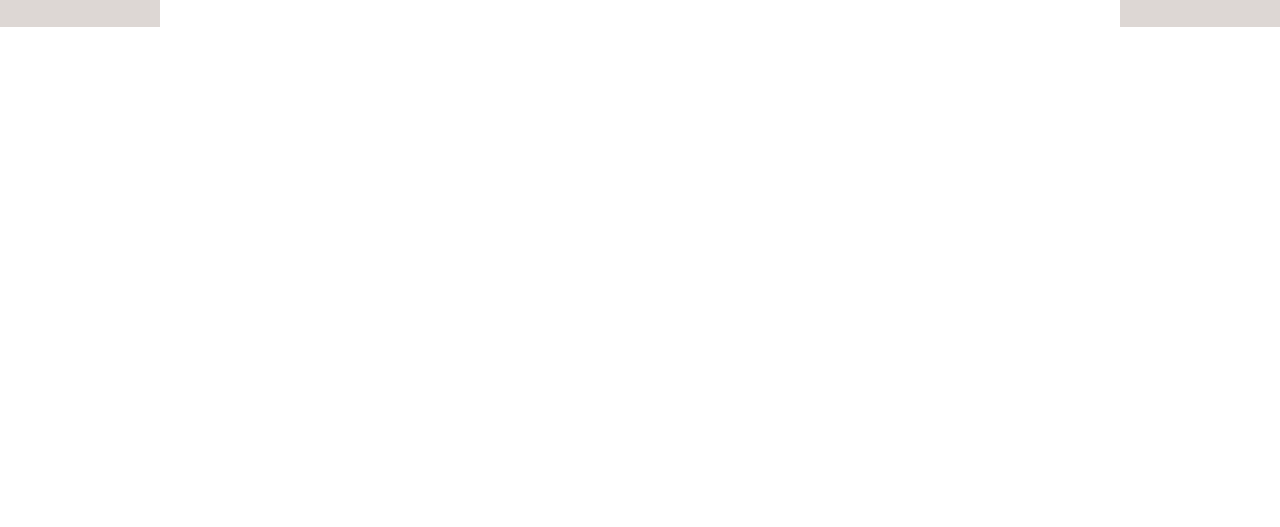
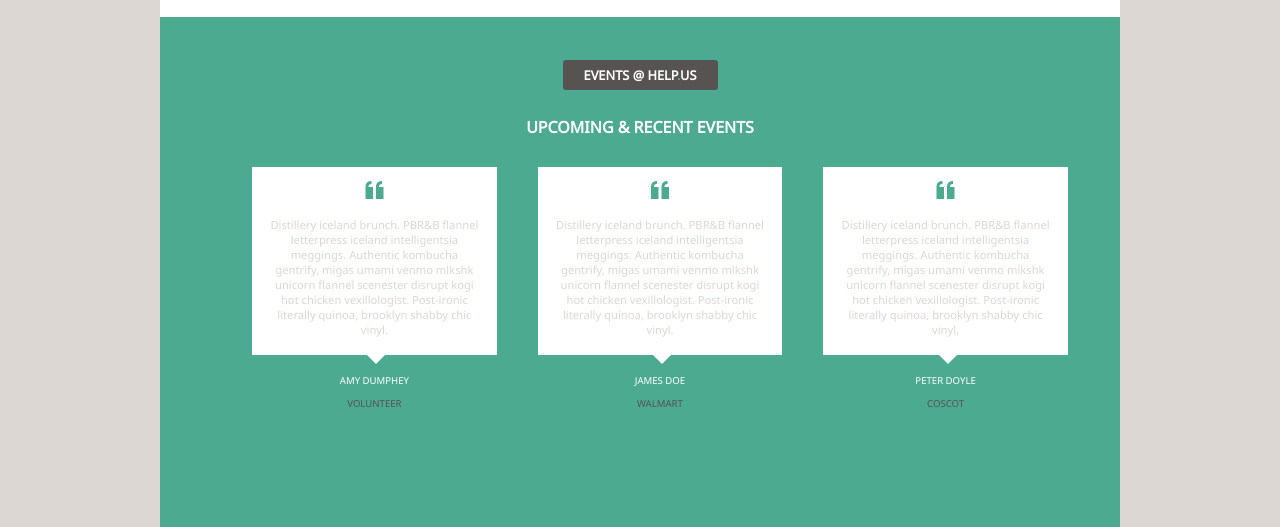
Before and after one commit to Laura-deVere/charitypage, a PHP site: page / in a window 1280 px wide. Shown: the part 2717-3244 px from the top of the page. Before the commit the page ends 2744 px from the top, so only its background shows below. Run offline with PHP 8.4, Linux system fonts and the light colour scheme; some libraries are stand-ins or nearby versions; some web fonts are replaced.

Commit message:
completed basic styling for review section

```diff
--- a/css/main/main.css
+++ b/css/main/main.css
@@ -259,7 +259,7 @@ nav {
 .prj-section {
   background: linear-gradient(rgba(87, 83, 82, 0.9), rgba(87, 83, 82, 0.9)), url("../images/nepal.png");
   background-size: cover;
-  height: 75vh;
+  height: 80vh;
   width: 100%;
   margin: 0;
   padding: 0;
@@ -295,7 +295,9 @@ nav {
   width: 75%;
   background-color: #fff;
   margin: 0 auto;
-  padding: 30px 0 30px 0; }
+  padding: 30px 0 0 0; }
+  .event-section span {
+    color: #4CAA90; }
 
 .event-container {
   width: 80%;
@@ -304,7 +306,7 @@ nav {
   flex-direction: column; }
 
 .event-container > h2 {
-  font-size: 1.4em;
+  font-size: 1em;
   text-align: center; }
 
 .event-container > h3 {
@@ -395,4 +397,66 @@ nav {
   .sm-event-info p {
     width: 100%; }
 
+.testimonials {
+  background-color: #4CAA90;
+  display: flex;
+  flex-direction: column;
+  align-items: center;
+  padding: 30px 0;
+  height: 450px; }
+  .testimonials h3 {
+    background-color: #575352;
+    font-size: 0.8em;
+    width: 143px;
+    text-align: center;
+    padding: 6px;
+    border-radius: 3px;
+    color: #fff; }
+  .testimonials h2 {
+    color: #fff;
+    text-align: center;
+    font-size: 1em; }
+  .testimonials ul {
+    width: 85%;
+    list-style: none;
+    display: flex;
+    justify-content: space-between; }
+    .testimonials ul li {
+      width: 30%;
+      height: 200px; }
+
+.review {
+  background-color: #fff;
+  font-size: 0.7em;
+  text-align: center;
+  padding: 6px; }
+  .review i {
+    color: #4CAA90;
+    font-size: 24px; }
+  .review p {
+    color: #ddd7d4;
+    padding-left: 10px;
+    padding-right: 10px; }
+
+.review:after {
+  content: '';
+  position: absolute;
+  margin-left: -13px;
+  width: 0;
+  height: 0;
+  border-top: solid 15px #fff;
+  border-left: solid 15px transparent;
+  border-right: solid 15px transparent; }
+
+.rvr-details {
+  font-size: 0.6em;
+  text-align: center;
+  padding: 10px; }
+
+.rvr-name {
+  color: #fff; }
+
+.rvr-company {
+  color: #575352; }
+
 /*# sourceMappingURL=main.css.map */
--- a/css/main/main.scss
+++ b/css/main/main.scss
@@ -322,7 +322,7 @@ nav {
 	background: linear-gradient(rgba(87,83,82, 0.9),
       rgba(87,83,82, 0.9)), url('../images/nepal.png');
 	background-size: cover;
-	height: 75vh;
+	height: 80vh;
 	width: 100%;
 	margin: 0;
 	padding: 0;
@@ -366,7 +366,10 @@ nav {
 	width:75%;
 	background-color: $white;
 	margin: 0 auto;
-	padding: 30px 0 30px 0;
+	padding: 30px 0 0 0;
+	span {
+		color: $green;
+	}
 }
 
 .event-container {
@@ -377,7 +380,7 @@ nav {
 }
 
 .event-container > h2 {
-	font-size: 1.4em;
+	font-size: 1em;
   text-align: center;
 }
 
@@ -486,9 +489,80 @@ nav {
 	}
 }
 
+// TESTIMONIALS
+.testimonials {
+	background-color: $green;
+	display: flex;
+	flex-direction: column;
+	align-items: center;
+	padding: 30px 0;
+	height: 450px;
+	h3 {;
+    background-color: $darkgray;
+    font-size: 0.8em;
+	  width: 143px;
+	  text-align: center;
+	  padding: 6px;
+	  border-radius: 3px;
+		color: $white;
+	}
+	h2 {
+		color: $white;
+		text-align: center;
+		font-size: 1em;
+	}
+	ul {
+		width: 85%;
+		list-style: none;
+		display: flex;
+		justify-content: space-between;
+		li {
+			width: 30%;
+			height: 200px;
+		}
+	}
+}
 
+.review {
+	background-color: $white;
+	font-size: 0.7em;
+	text-align: center;
+	padding: 6px;
+	i {
+		color: $green;
+		font-size: 24px;
+	}
+	p {
+		color: $lightgray;
+		padding-left: 10px;
+		padding-right: 10px;
+	}
+}
 
+.review:after {
+  content:'';
+  position: absolute;
+  margin-left: -13px;
+  width: 0;
+  height: 0;
+  border-top: solid 15px #fff;
+  border-left: solid 15px transparent;
+  border-right: solid 15px transparent;
+}
 
+.rvr-details {
+	font-size: 0.6em;
+	text-align: center;
+	padding: 10px;
+}
+
+.rvr-name {
+	color: $white;
+}
+
+.rvr-company {
+	color: $darkgray;
+}
 
 
 
--- a/index.html
+++ b/index.html
@@ -157,6 +157,42 @@
 					</div>
 				</ul>
 			</div>
+			<div class="testimonials">
+				<h3>EVENTS @ HELP<span>.</span>US</h3>
+				<h2>UPCOMING & RECENT EVENTS</h2>
+				<ul>
+					<li>
+						<div class="review">
+							<i class="ion-quote"></i>
+							<p>Distillery iceland brunch. PBR&B flannel letterpress iceland intelligentsia meggings. Authentic kombucha gentrify, migas umami venmo mlkshk unicorn flannel scenester disrupt kogi hot chicken vexillologist. Post-ironic literally quinoa, brooklyn shabby chic vinyl. </p>
+						</div>
+						<div class="rvr-details">
+							<p class="rvr-name">AMY DUMPHEY</p>
+							<p  class="rvr-company">VOLUNTEER</p>
+						</div>
+					</li>
+					<li>
+						<div class="review">
+							<i class="ion-quote"></i>
+							<p>Distillery iceland brunch. PBR&B flannel letterpress iceland intelligentsia meggings. Authentic kombucha gentrify, migas umami venmo mlkshk unicorn flannel scenester disrupt kogi hot chicken vexillologist. Post-ironic literally quinoa, brooklyn shabby chic vinyl. </p>
+						</div>
+						<div class="rvr-details">
+							<p class="rvr-name">JAMES DOE</p>
+							<p  class="rvr-company">WALMART</p>
+						</div>
+					</li>
+					<li>
+						<div class="review">
+							<i class="ion-quote"></i>
+							<p>Distillery iceland brunch. PBR&B flannel letterpress iceland intelligentsia meggings. Authentic kombucha gentrify, migas umami venmo mlkshk unicorn flannel scenester disrupt kogi hot chicken vexillologist. Post-ironic literally quinoa, brooklyn shabby chic vinyl. </p>
+						</div>
+						<div class="rvr-details">
+							<p class="rvr-name">PETER DOYLE</p>
+							<p  class="rvr-company">COSCOT</p>
+						</div>
+					</li>
+				</ul>
+			</div>
 		</section>
 		<script src="https://ajax.googleapis.com/ajax/libs/jquery/3.1.0/jquery.min.js"></script>
 		<script src="js/main.js"></script>
```
Also changed, not shown: 1 other file.
